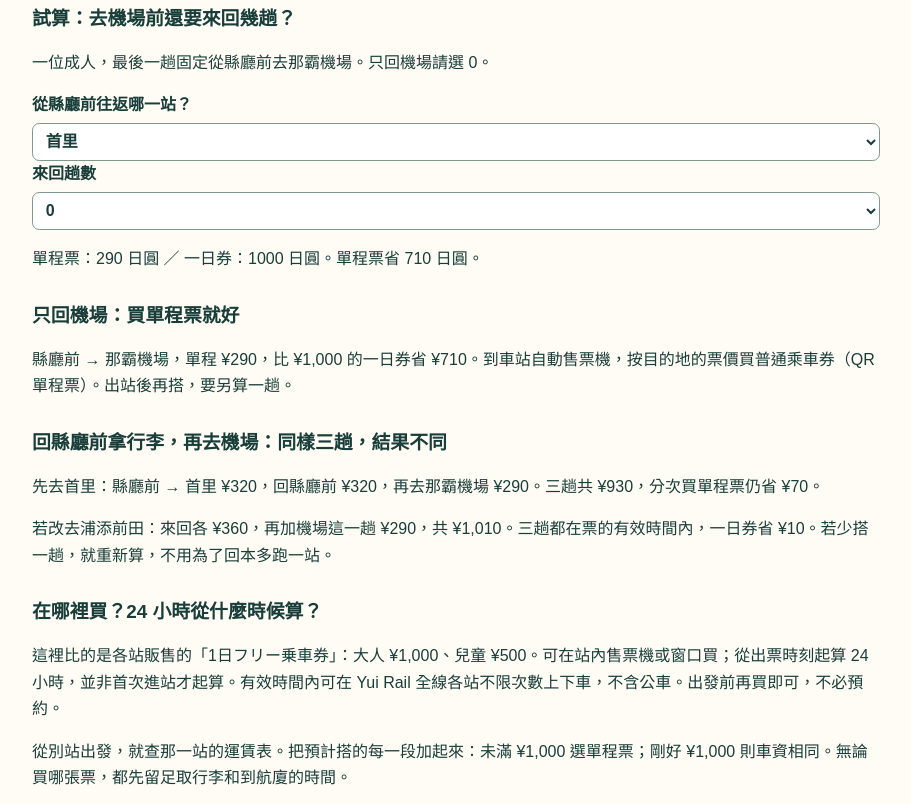
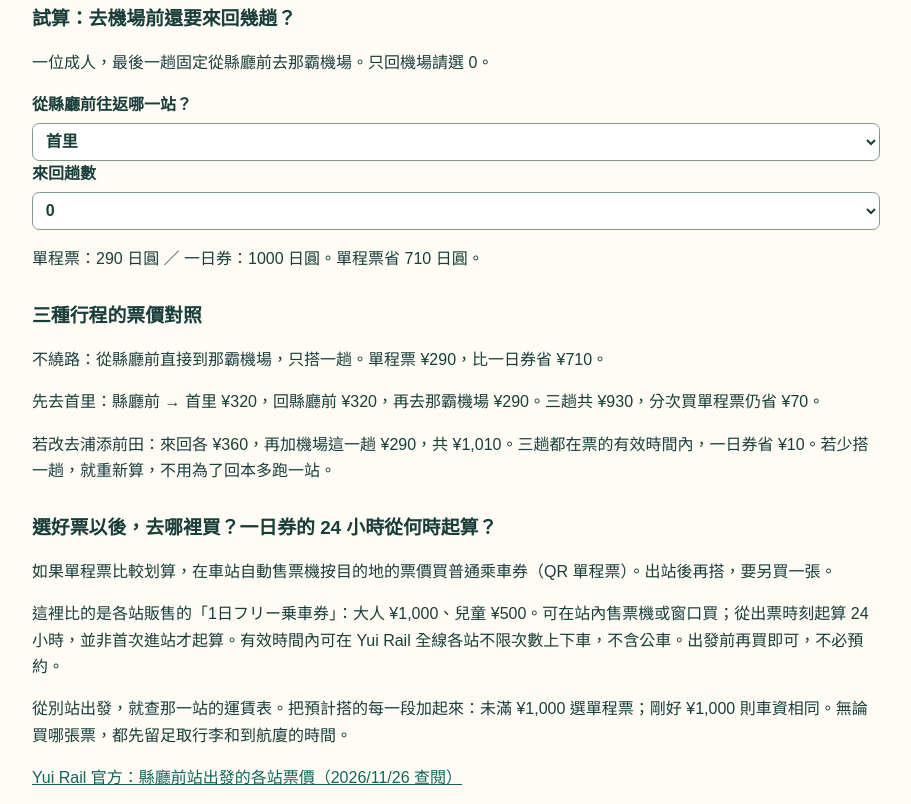
Before and after one commit to latent-bridge/okinawa-kaupue-guide-preview, a plain HTML site: page guides/yui-rail-airport-fares.html in a window 1280 px wide. Shown: the part 472-1276 px from the top of the page, without its empty margins (184-1095 px from the left). Drawn offline with Linux system fonts and the light colour scheme.

Commit message:
v0.2.17 Distinguish the three Yui Rail fare examples from the selected itinerary
編集元 4376055d599f2738d81cf16e8c59297200395c88

```diff
--- a/guides/yui-rail-airport-fares.html
+++ b/guides/yui-rail-airport-fares.html
@@ -12,12 +12,12 @@
 <label>從縣廳前往返哪一站？ <select data-stop><option value="320">首里</option><option value="360">浦添前田</option></select></label>
 <label>來回趟數 <select data-trips><option value="0">0</option><option value="1">1</option><option value="2">2</option></select></label>
 <p><output aria-live="polite"></output></p></section>
-<h2>只回機場：買單程票就好</h2>
-<p>縣廳前 → 那霸機場，單程 ¥290，比 ¥1,000 的一日券省 ¥710。到車站自動售票機，按目的地的票價買普通乘車券（QR 單程票）。出站後再搭，要另算一趟。</p>
-<h2>回縣廳前拿行李，再去機場：同樣三趟，結果不同</h2>
+<h2>三種行程的票價對照</h2>
+<p>不繞路：從縣廳前直接到那霸機場，只搭一趟。單程票 ¥290，比一日券省 ¥710。</p>
 <p>先去首里：縣廳前 → 首里 ¥320，回縣廳前 ¥320，再去那霸機場 ¥290。三趟共 ¥930，分次買單程票仍省 ¥70。</p>
 <p>若改去浦添前田：來回各 ¥360，再加機場這一趟 ¥290，共 ¥1,010。三趟都在票的有效時間內，一日券省 ¥10。若少搭一趟，就重新算，不用為了回本多跑一站。</p>
-<h2>在哪裡買？24 小時從什麼時候算？</h2>
+<h2>選好票以後，去哪裡買？一日券的 24 小時從何時起算？</h2>
+<p>如果單程票比較划算，在車站自動售票機按目的地的票價買普通乘車券（QR 單程票）。出站後再搭，要另買一張。</p>
 <p>這裡比的是各站販售的「1日フリー乗車券」：大人 ¥1,000、兒童 ¥500。可在站內售票機或窗口買；從出票時刻起算 24 小時，並非首次進站才起算。有效時間內可在 Yui Rail 全線各站不限次數上下車，不含公車。出發前再買即可，不必預約。</p>
 <p>從別站出發，就查那一站的運賃表。把預計搭的每一段加起來：未滿 ¥1,000 選單程票；剛好 ¥1,000 則車資相同。無論買哪張票，都先留足取行李和到航廈的時間。</p>
 <p><a href="https://www.yui-rail.co.jp/routemap/kenchomae/?t=fare">Yui Rail 官方：縣廳前站出發的各站票價（2026/11/26 查閱）</a></p>
```
Also changed, not shown: guides/yui-rail-airport-fares.ja.html (+4 -4 lines), index.html (+1 -1 lines).
